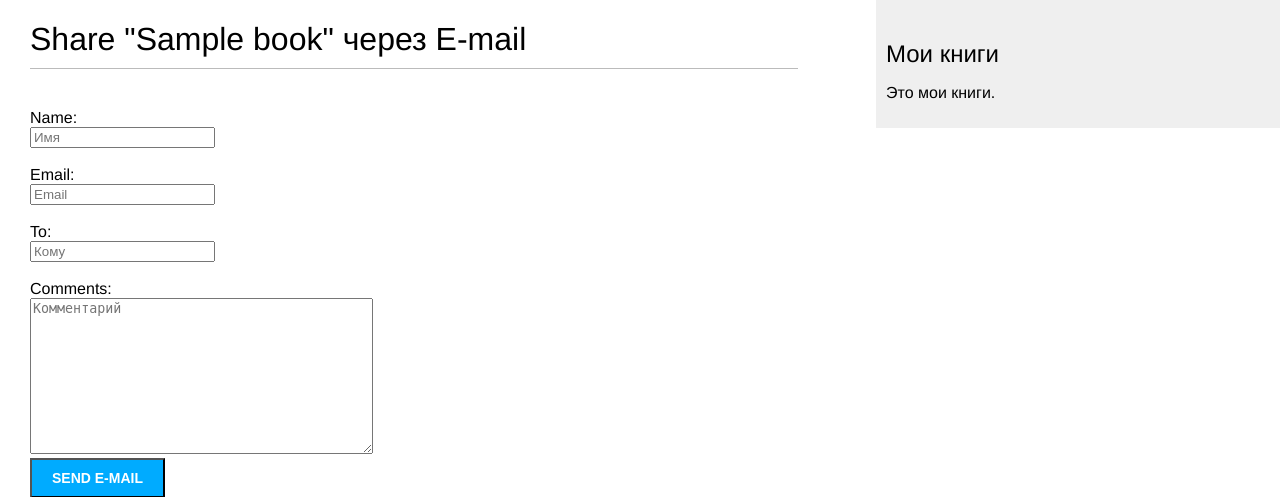
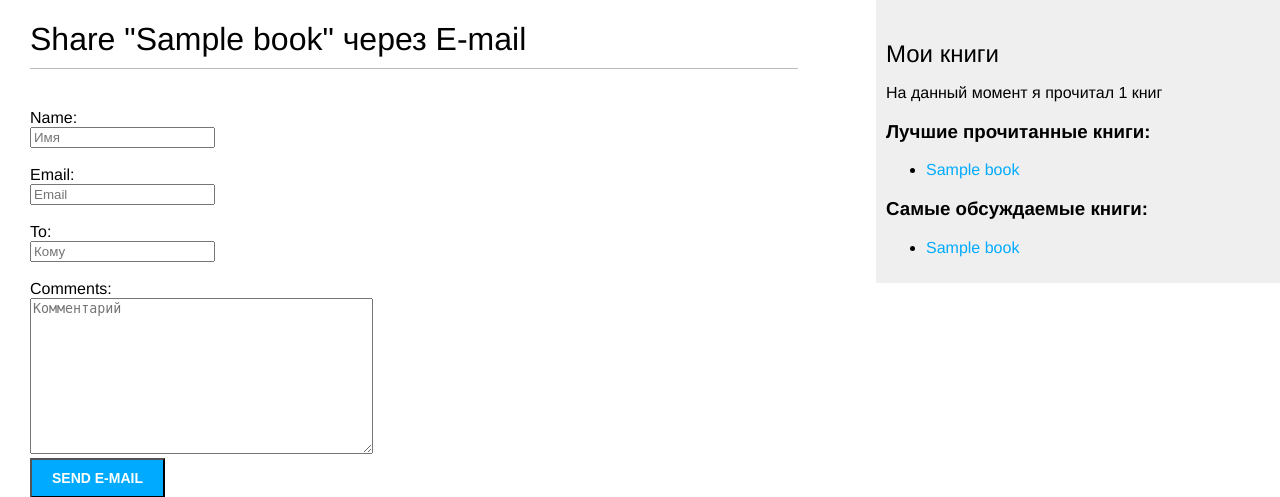
Before and after one commit to Capsize7/my_books, a Django app: page /1/share/ in a window 1280 px wide. Shown: the top 497 px of the page. Run offline with Django 4.2, Linux system fonts and the light colour scheme; tables that the repository leaves empty hold one stand-in row (values such as "Sample post"); parts of the project's set-up code (start-up, migrations or seed data) failed here and were passed over.

Commit message:
Создал прикладные теги, настроил вывод книг по количеству пересекающихся тегов. Добавил карту сайта

```diff
--- a/my_books/books/templatetags/books_tags.py
+++ b/my_books/books/templatetags/books_tags.py
@@ -1,6 +1,8 @@
+from django.db.models import Count
 from django.utils.safestring import mark_safe
 from django import template
 import markdown
+from ..models import Book
 
 register = template.Library()
 
@@ -8,3 +10,21 @@ register = template.Library()
 @register.filter(name='markdown')
 def markdown_format(text):
     return mark_safe(markdown.markdown(text))
+
+
+@register.simple_tag
+def total_books():
+    return Book.read.count()
+
+
+@register.inclusion_tag('books/best_books.html')
+def show_best_books(count=5):
+    best_books = Book.read.order_by('-rating')[:count]
+    return {'best_books': best_books}
+
+
+@register.simple_tag
+def get_most_commented_books(count=5):
+    return Book.read.annotate(
+        total_comments=Count('comments')
+    ).order_by('-total_comments')[:count]
--- a/my_books/books/urls.py
+++ b/my_books/books/urls.py
@@ -7,7 +7,7 @@ app_name = 'books'
 urlpatterns = [
     path('', books_list, name='books_list'),
     path('<slug:book>/', book_detail, name='book_detail'),
-    path('tag/<slug:tag_slug>/', books_list, name='books_list_by_tag'),
+    path('tag/<slug:tag_slug>/', books_list, name='book_list_by_tag'),
     path('<int:book_id>/share/', book_share, name='book_share'),
     path('<int:book_id>/comment/', book_comment, name='book_comment'),
     path('search/', book_search, name='book_search'),
--- a/my_books/books/views.py
+++ b/my_books/books/views.py
@@ -5,6 +5,7 @@ from django.views.decorators.http import require_POST
 from taggit.models import Tag
 from .forms import EmailPostForm, CommentForm
 from .models import *
+from django.db.models import Count
 
 
 # Create your views here.
@@ -13,7 +14,7 @@ def books_list(request, tag_slug=None):
     tag = None
     if tag_slug:
         tag = get_object_or_404(Tag, slug=tag_slug)
-        book_list = book_list.filter(tags__in=tag)
+        book_list = book_list.filter(tags__in=[tag])
 
     paginator = Paginator(book_list, 3)
     page_number = request.GET.get('page', 1)
@@ -26,8 +27,13 @@ def book_detail(request, book):
                              status=Book.Status.READ)
     comments = book.comments.all()
     form = CommentForm()
+    book_tags_ids = book.tags.values_list('id', flat=True)
+    similar_books = Book.read.filter(tags__in=book_tags_ids) \
+        .exclude(id=book.id)
+    similar_books = similar_books.annotate(same_tags=Count('tags')) \
+                        .order_by('-same_tags', '-published')[:4]
     return render(request, 'books/detail.html',
-                  {'book': book, 'comments': comments, 'form': form})
+                  {'book': book, 'comments': comments, 'form': form, 'similar_books': similar_books})
 
 
 def book_share(request, book_id):
--- a/my_books/my_books/settings.py
+++ b/my_books/my_books/settings.py
@@ -40,6 +40,8 @@ INSTALLED_APPS = [
     'django.contrib.postgres',
     'django_summernote',
     'django_bootstrap5',
+    'django.contrib.sites',
+    'django.contrib.sitemaps',
 
 ]
 
@@ -131,3 +133,5 @@ EMAIL_HOST_USER = 'kislinskii1999@mail.ru'
 EMAIL_HOST_PASSWORD = 'MUbjJVej5dg1KeP0eRL4'
 EMAIL_PORT = 587
 EMAIL_USE_TLS = True
+
+SUMMERNOTE_THEME = 'bs5'
--- a/my_books/my_books/urls.py
+++ b/my_books/my_books/urls.py
@@ -17,10 +17,18 @@ Including another URLconf
 from django.conf import settings
 from django.conf.urls.static import static
 from django.contrib import admin
+from django.contrib.sitemaps.views import sitemap
 from django.urls import path, include
+from books.sitemaps import BooksSitemap
+
+sitemaps = {
+    'books': BooksSitemap,
+}
 
 urlpatterns = [
                   path('admin/', admin.site.urls),
                   path('', include('books.urls'), name='books'),
-                  path('summernote/', include('django_summernote.urls')),  # добавление редактора
+                  path('summernote/', include('django_summernote.urls')),
+                  path('sitemap.xml', sitemap, {'sitemaps': sitemaps},
+                       name='django.contrib.sitemaps.views.sitemap'),
               ] + static(settings.MEDIA_URL, document_root=settings.MEDIA_ROOT)
--- a/my_books/templates/books/base.html
+++ b/my_books/templates/books/base.html
@@ -1,5 +1,5 @@
 {% load static %}
-
+{% load books_tags %}
 <!DOCTYPE html>
 <html>
 <head>
@@ -13,7 +13,18 @@
 </div>
 <div id="sidebar">
     <h2>Мои книги</h2>
-    <p>Это мои книги.</p>
+    <p>На данный момент я прочитал {% total_books %} книг</p>
+    <h3>Лучшие прочитанные книги: </h3>
+    {% show_best_books 3 %}
+    <h3>Самые обсуждаемые книги: </h3>
+      {% get_most_commented_books as most_commented_books %}
+      <ul>
+         {% for book in most_commented_books %}
+         <li>
+            <a href="{{ book.get_absolute_url }}">{{ book.title }}</a>
+         </li>
+         {% endfor %}
+      </ul>
 </div>
 </body>
 </html>
--- /dev/null
+++ b/my_books/templates/books/best_books.html
@@ -0,0 +1,7 @@
+<ul>
+    {% for book in best_books %}
+        <li>
+            <a href="{{ book.get_absolute_url }}">{{ book.title }}</a>
+        </li>
+    {% endfor %}
+</ul>
```
Also changed, not shown: my_books/books/sitemaps.py (added, +13 -0 lines), my_books/templates/books/detail.html (+10 -2 lines), my_books/templates/books/list.html (+14 -0 lines), my_books/__init__.py (added).
